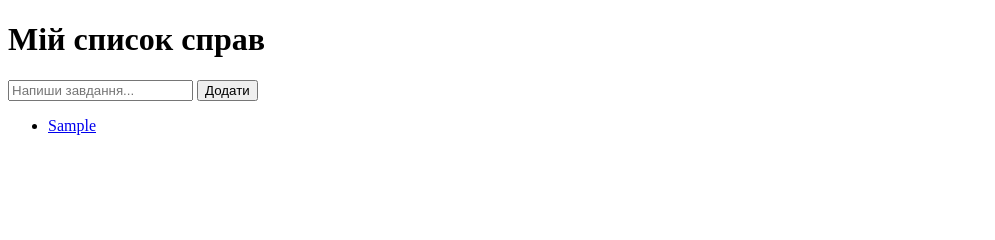
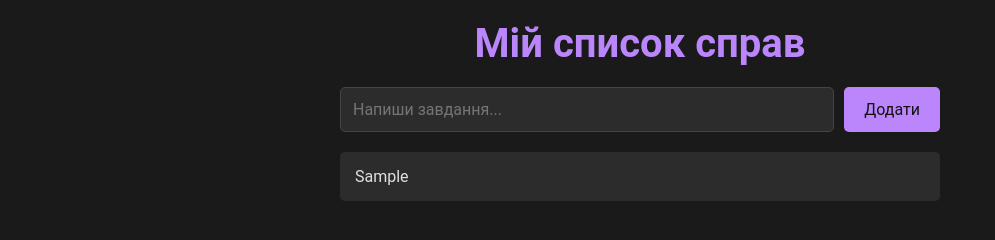
Before and after one commit to 0Makson0/ToDoList, a plain HTML site: page index.html in a window 1280 px wide. Both pictures are taken after typing "Sample" into the empty fields and a click on the button "Додати". Shown: the whole page, without its empty margins (0-995 px from the left). Drawn offline with Linux system fonts and the light colour scheme.

Commit message:
add_css_final

```diff
--- a/index.html
+++ b/index.html
@@ -5,6 +5,7 @@
   <meta name="viewport" content="width=device-width, initial-scale=1.0"/>
   <title>ToDoList</title>
   <link rel="icon" href="#">
+  <link rel="stylesheet" href="style.css">
 </head>
 <body>
   <h1>Мій список справ</h1>
--- a/style.css
+++ b/style.css
@@ -0,0 +1,86 @@
+/* style.css */
+* {
+  margin: 0;
+  padding: 0;
+  box-sizing: border-box;
+  font-family: 'Roboto', sans-serif;
+}
+
+body {
+  background-color: #1a1a1a;
+  color: #e0e0e0;
+  display: flex;
+  flex-direction: column;
+  align-items: center;
+  min-height: 100vh;
+  padding: 20px;
+}
+
+h1 {
+  color: #bb86fc;
+  margin-bottom: 20px;
+  font-size: 2.5rem;
+}
+
+#todo-form {
+  display: flex;
+  gap: 10px;
+  margin-bottom: 20px;
+  width: 100%;
+  max-width: 600px;
+}
+
+#todo-input {
+  flex: 1;
+  padding: 12px;
+  font-size: 1rem;
+  background-color: #2c2c2c;
+  border: 1px solid #444;
+  border-radius: 5px;
+  color: #e0e0e0;
+  outline: none;
+}
+
+#todo-input:focus {
+  border-color: #bb86fc;
+}
+
+#submit {
+  padding: 12px 20px;
+  font-size: 1rem;
+  background-color: #bb86fc;
+  color: #121212;
+  border: none;
+  border-radius: 5px;
+  cursor: pointer;
+}
+
+#submit:hover {
+  background-color: #cf6679;
+}
+
+#todo-list {
+  list-style: none;
+  width: 100%;
+  max-width: 600px;
+}
+
+#todo-list li {
+  background-color: #2c2c2c;
+  padding: 15px;
+  margin-bottom: 10px;
+  border-radius: 5px;
+  display: flex;
+  justify-content: space-between;
+  align-items: center;
+}
+
+#todo-list li a {
+  color: #e0e0e0;
+  text-decoration: none;
+  flex: 1;
+}
+
+#todo-list li a:hover {
+  color: #bb86fc;
+}
```
